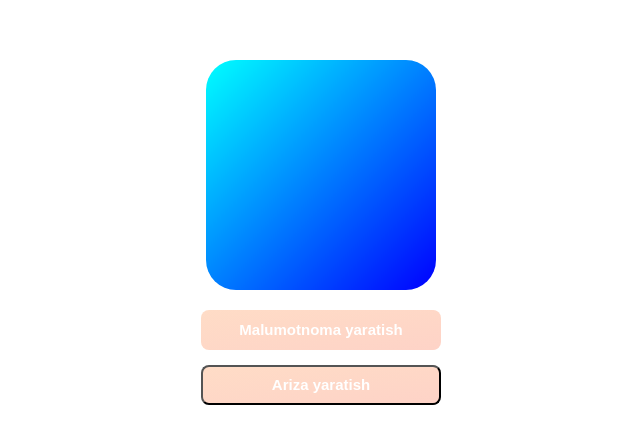
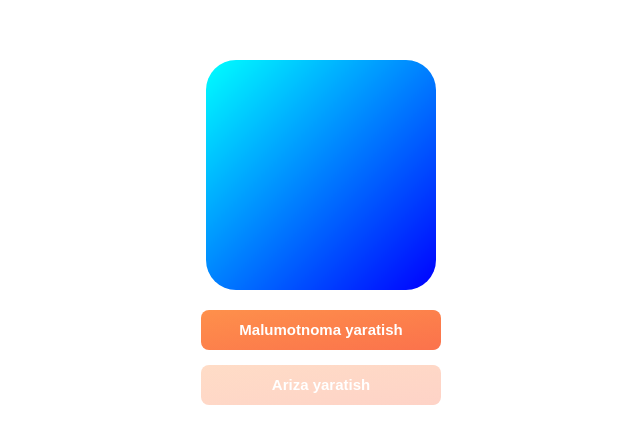
Before and after one commit to ARSweb/WEB.TELEGRAM.BOT.02, a React (Vite) app: page / in a window 1280 px wide. Shown: the part 176-620 px from the top of the page, without its empty margins (327-967 px from the left). Built offline with nearby package versions, Linux system fonts and the light colour scheme.

Commit message:
fix the btn

```diff
--- a/src/Navigator/Dashboard.css
+++ b/src/Navigator/Dashboard.css
@@ -24,6 +24,20 @@
     width: 100%;
     height: 40px;
     border-radius: 8px;
+    background: linear-gradient( to right bottom, #fe904b, #fb724c);
+    display: flex;
+    justify-content: center;
+    align-items: center;
+    text-decoration: none;
+    font-size: 15px;
+    font-weight: bold;
+    color: #fff;
+    font-family: sans-serif;
+}
+.DNID{
+    width: 100%;
+    height: 40px;
+    border-radius: 8px;
     background: linear-gradient( to right bottom, #fe904b50, #fb724c50);
     display: flex;
     justify-content: center;
@@ -33,4 +47,5 @@
     font-weight: bold;
     color: #fff;
     font-family: sans-serif;
+    border: none;
 }
--- a/src/Navigator/Dashboard.jsx
+++ b/src/Navigator/Dashboard.jsx
@@ -7,7 +7,7 @@ const Dashboard = () => {
         <div className="MainLogo"></div>
       <nav className="DMN">
         <Link to="/mmaf" className="DNI" >Malumotnoma yaratish</Link>
-        <button type="button" className="DNI" >Ariza yaratish</button>
+        <button type="button" className="DNID" >Ariza yaratish</button>
       </nav>
     </div>
   )
```
